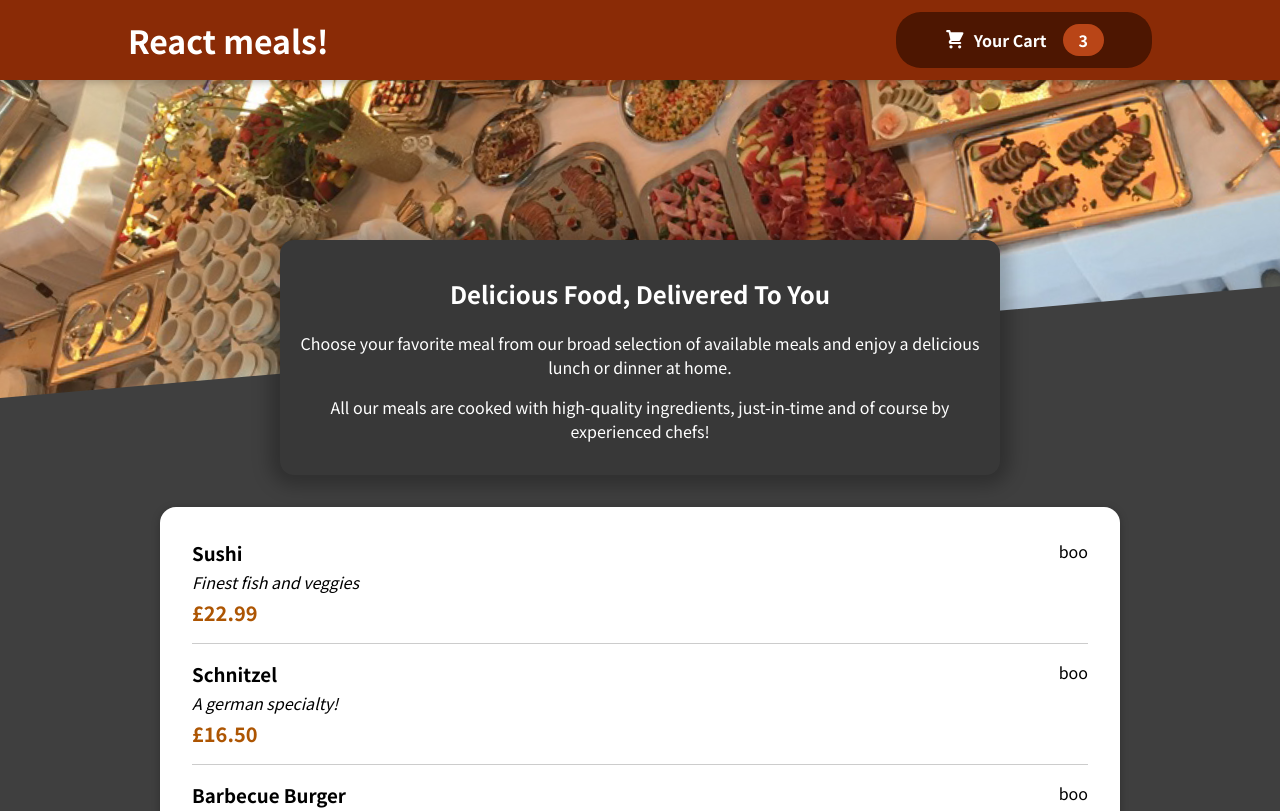
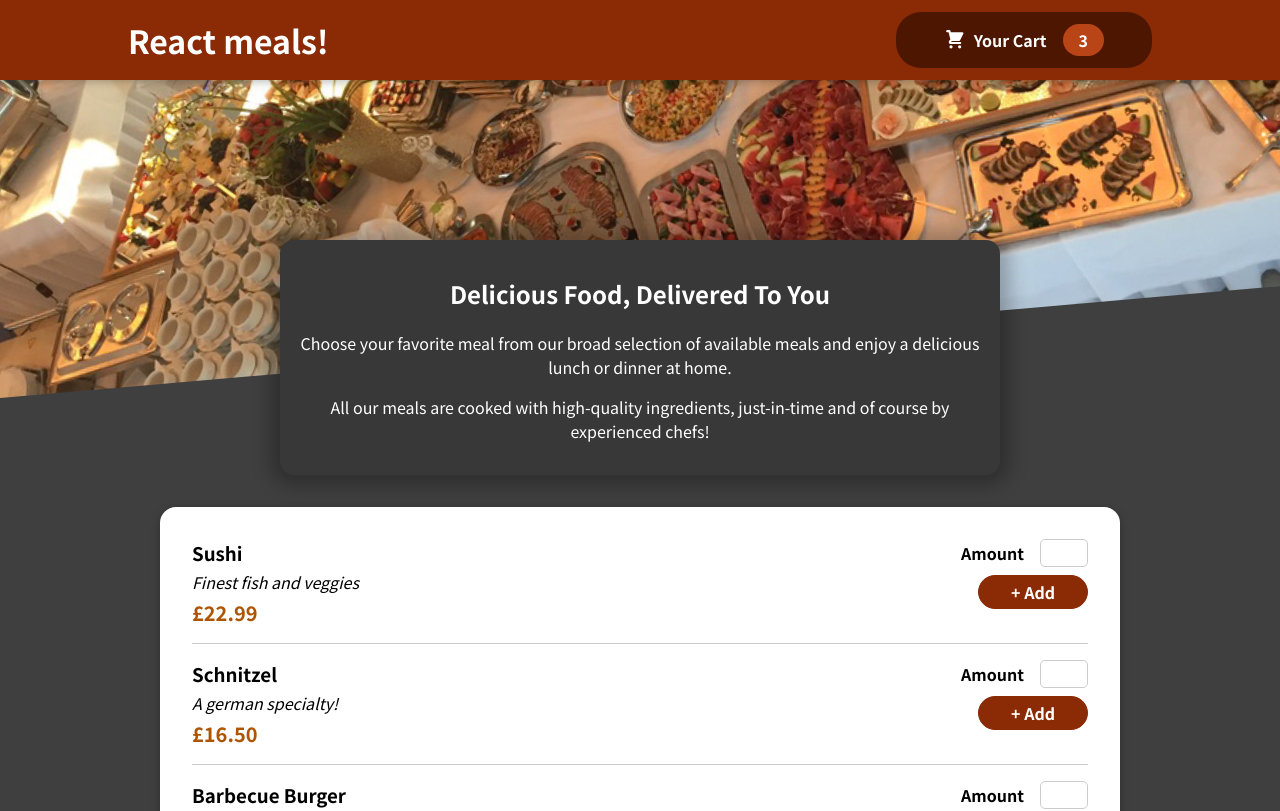
Before and after one commit to matherton/ReactCGSection17, a React (Create React App) app: page / in a window 1280 px wide. Shown: the top 811 px of the page. Built offline with nearby package versions, Linux system fonts and the light colour scheme.

Commit message:
end of lesson 136: Added <Input />

```diff
--- a/src/components/Meals/MealItem/MealItemForm.js
+++ b/src/components/Meals/MealItem/MealItemForm.js
@@ -1,5 +1,23 @@
+import Input from "../../UI/Input";
+import classes from "./MealItemForm.module.css";
+
 const MealItemForm = (props) => {
-  return <div>boo</div>;
+  return (
+    <form className={classes.form}>
+      <Input
+        label="Amount"
+        input={{
+          id: "amount",
+          type: "number",
+          min: "1",
+          max: "5",
+          step: "1",
+          defaulValue: "1",
+        }}
+      />
+      <button>+ Add</button>
+    </form>
+  );
 };
 
 export default MealItemForm;
--- /dev/null
+++ b/src/components/Meals/MealItem/MealItemForm.module.css
@@ -0,0 +1,20 @@
+.form {
+  text-align: right;
+}
+
+.form button {
+  font: inherit;
+  cursor: pointer;
+  background-color: #8a2b06;
+  border: 1px solid #8a2b06;
+  color: white;
+  padding: 0.25rem 2rem;
+  border-radius: 20px;
+  font-weight: bold;
+}
+
+.form button:hover,
+.form button:active {
+  background-color: #641e03;
+  border-color: #641e03;
+}
--- /dev/null
+++ b/src/components/UI/Input.js
@@ -0,0 +1,12 @@
+import classes from "./Input.module.css";
+
+const Input = (props) => {
+  return (
+    <div className={classes.input}>
+      <label htmlFor={props.input.id}>{props.label}</label>
+      <input {...props.input} />
+    </div>
+  );
+};
+
+export default Input;
--- /dev/null
+++ b/src/components/UI/Input.module.css
@@ -0,0 +1,18 @@
+.input {
+  display: flex;
+  align-items: center;
+  margin-bottom: 0.5rem;
+}
+
+.input label {
+  font-weight: bold;
+  margin-right: 1rem;
+}
+
+.input input {
+  width: 3rem;
+  border-radius: 5px;
+  border: 1px solid #ccc;
+  font: inherit;
+  padding-left: 0.5rem;
+}
```
